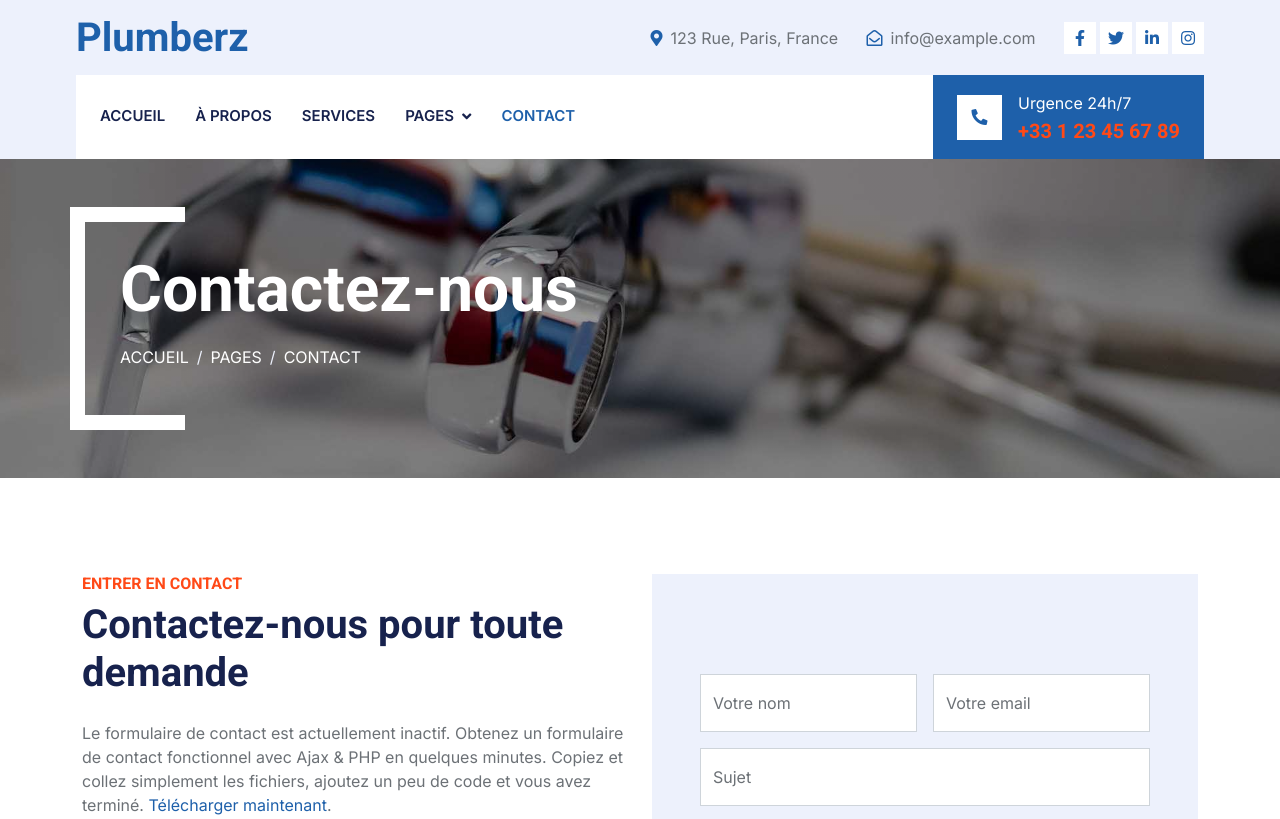
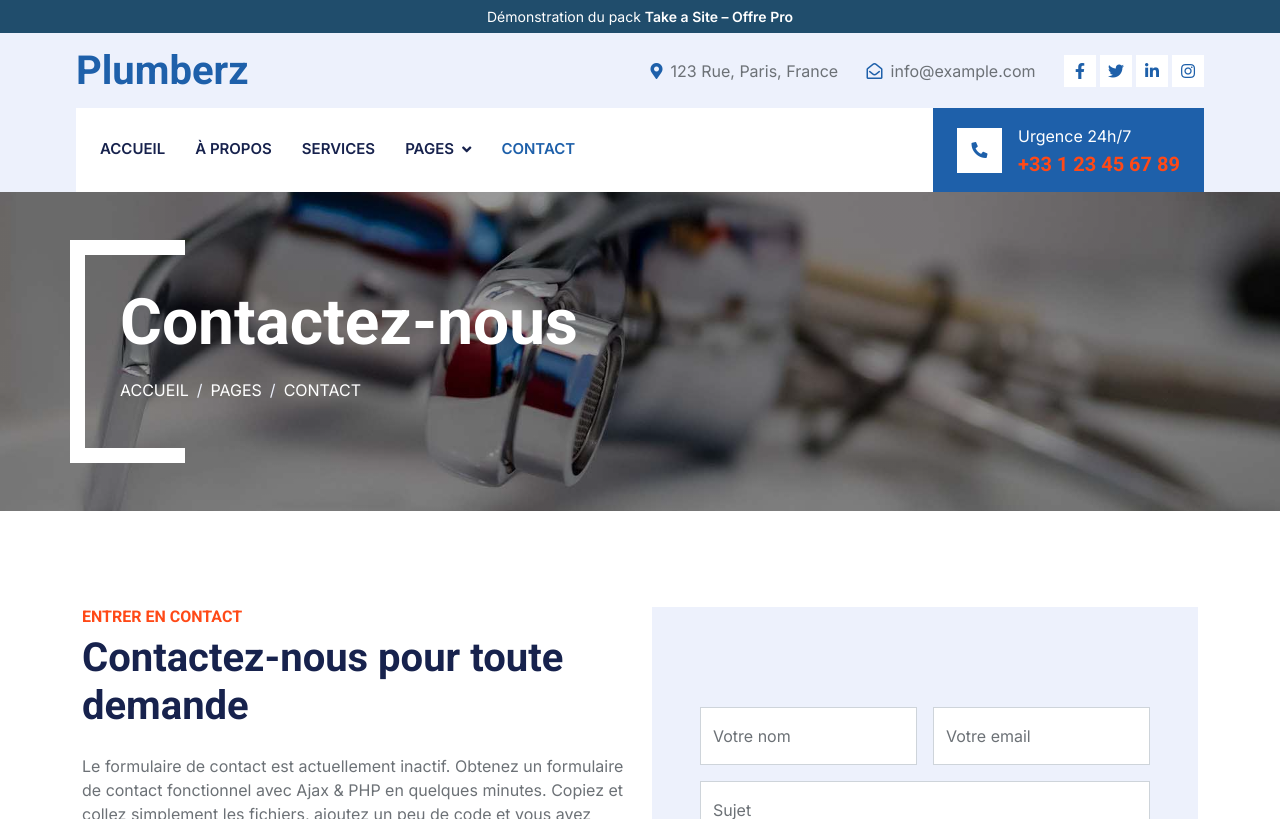
Before and after one commit to Gretscho/votreplombier, a plain HTML site: page contact.html in a window 1280 px wide. Shown: the top 819 px of the page. Drawn offline with nearby package versions, Linux system fonts and the light colour scheme.

Commit message:
Add files via upload

```diff
--- a/contact.html
+++ b/contact.html
@@ -33,6 +33,11 @@
 </head>
 
 <body>
+
+        <div style="background:#204D6C;color:white;text-align:center;padding:6px 0;font-size:14px;">
+                Démonstration du pack <strong>Take a Site – Offre Pro</strong>
+              </div>
+
     <!-- Spinner Start -->
     <div id="spinner" class="show bg-white position-fixed translate-middle w-100 vh-100 top-50 start-50 d-flex align-items-center justify-content-center">
         <div class="spinner-border text-primary" style="width: 3rem; height: 3rem;" role="status">
```
Also changed, not shown: about.html (+5 -0 lines), index.html (+4 -0 lines), service.html (+5 -0 lines), team.html (+5 -0 lines), testimonial.html (+5 -0 lines).
